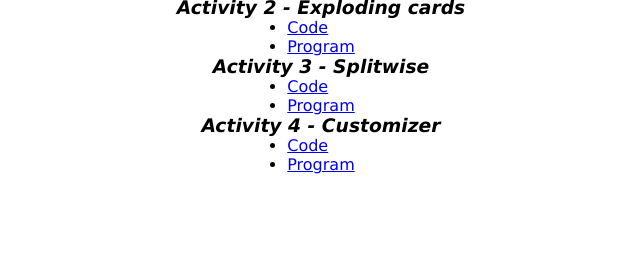
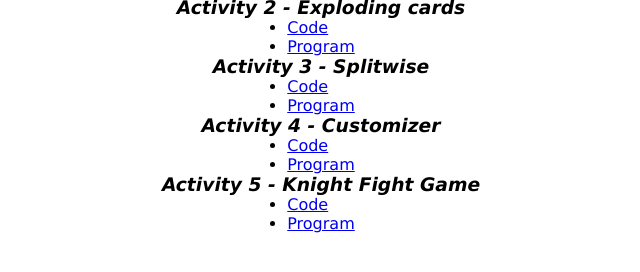
Before and after one commit to fernandoflores1/Portfolio, a plain HTML site: page index.html in a window 1280 px wide. Shown: the part 100-372 px from the top of the page, without its empty margins (319-959 px from the left). Drawn offline with Linux system fonts and the light colour scheme.

Commit message:
Activity5

```diff
--- a/index.html
+++ b/index.html
@@ -36,6 +36,12 @@
       <li><a href="https://github.com/fernandoflores1/Tarea4Customizer">Code</a></li>
       <li><a href="https://fernandoflores1.github.io/Tarea4Customizer/">Program</a> </li>
     </ul>
+
+    <h3>Activity 5 - Knight Fight Game</h3>
+    <ul>
+      <li><a href="https://github.com/fernandoflores1/Knigth_Fight_Videogame">Code</a></li>
+      <li><a href="https://susurrador.itch.io/knight-battle">Program</a> </li>
+    </ul>
   </div>
 
 </body>
```
